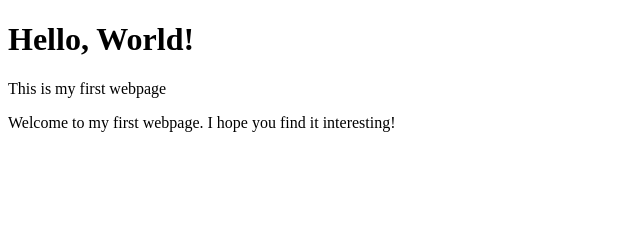
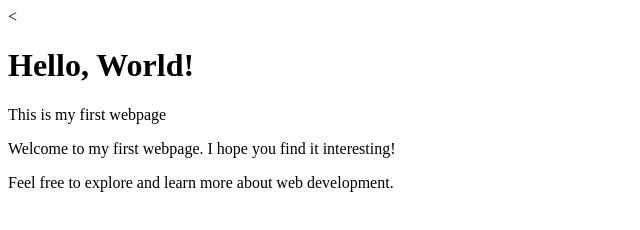
Before and after one commit to Lisabug4621/Lesson-0, a plain HTML site: page index.html in a window 1280 px wide. Shown: the whole page, without its empty margins (0-640 px from the left). Drawn offline with Linux system fonts and the light colour scheme.

Commit message:
Feel free to explore

```diff
--- a/index.html
+++ b/index.html
@@ -1,5 +1,5 @@
 <!DOCTYPE html>
-
+<
     <head>
         <title>My First Page</title>
     </head>
@@ -7,5 +7,6 @@
         <h1>Hello, World!</h1>
         <p>This is my first webpage</p>
         <p>Welcome to my first webpage. I hope you find it interesting!</p>
+        <p>Feel free to explore and learn more about web development.</p>
     </body>
 </<html>
```
